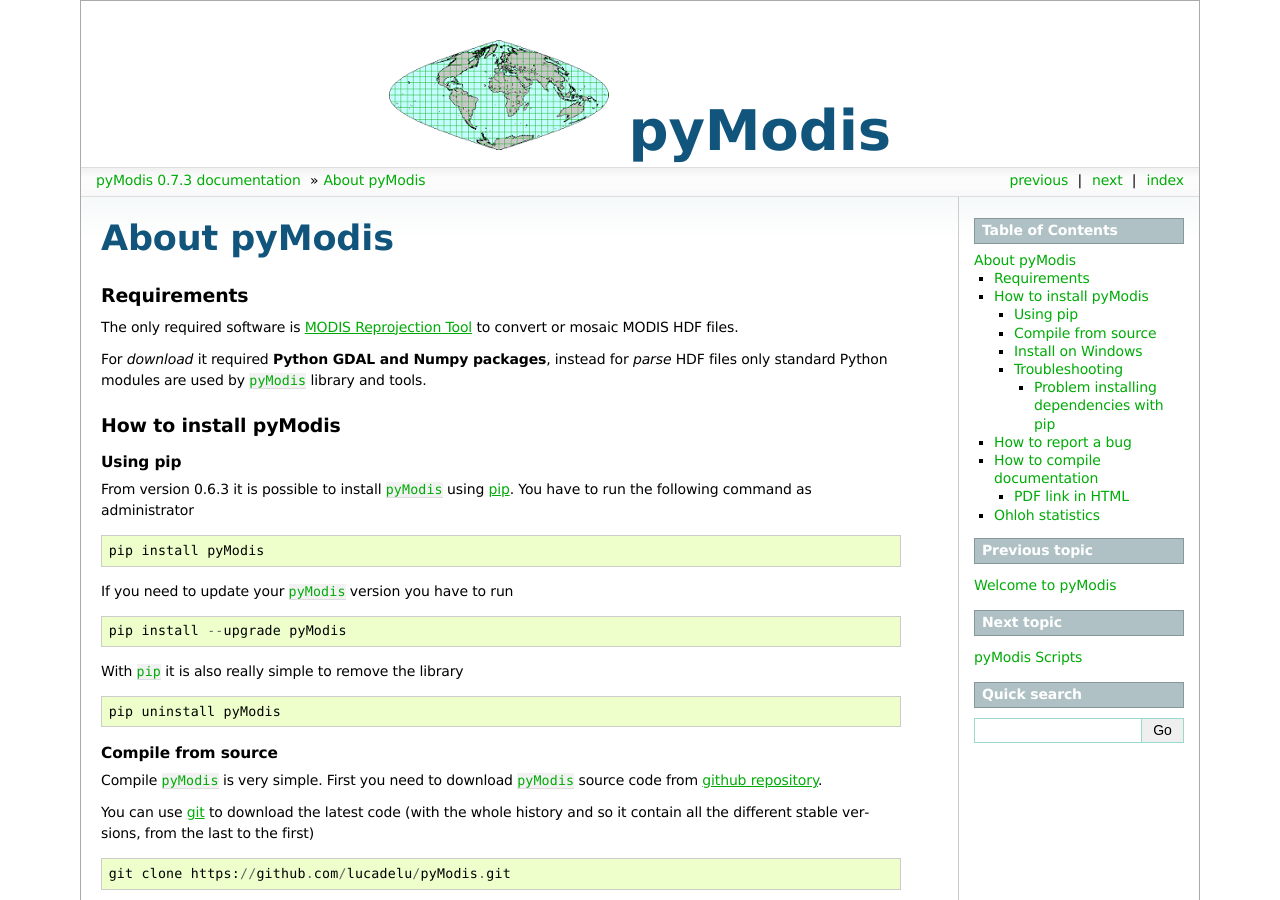
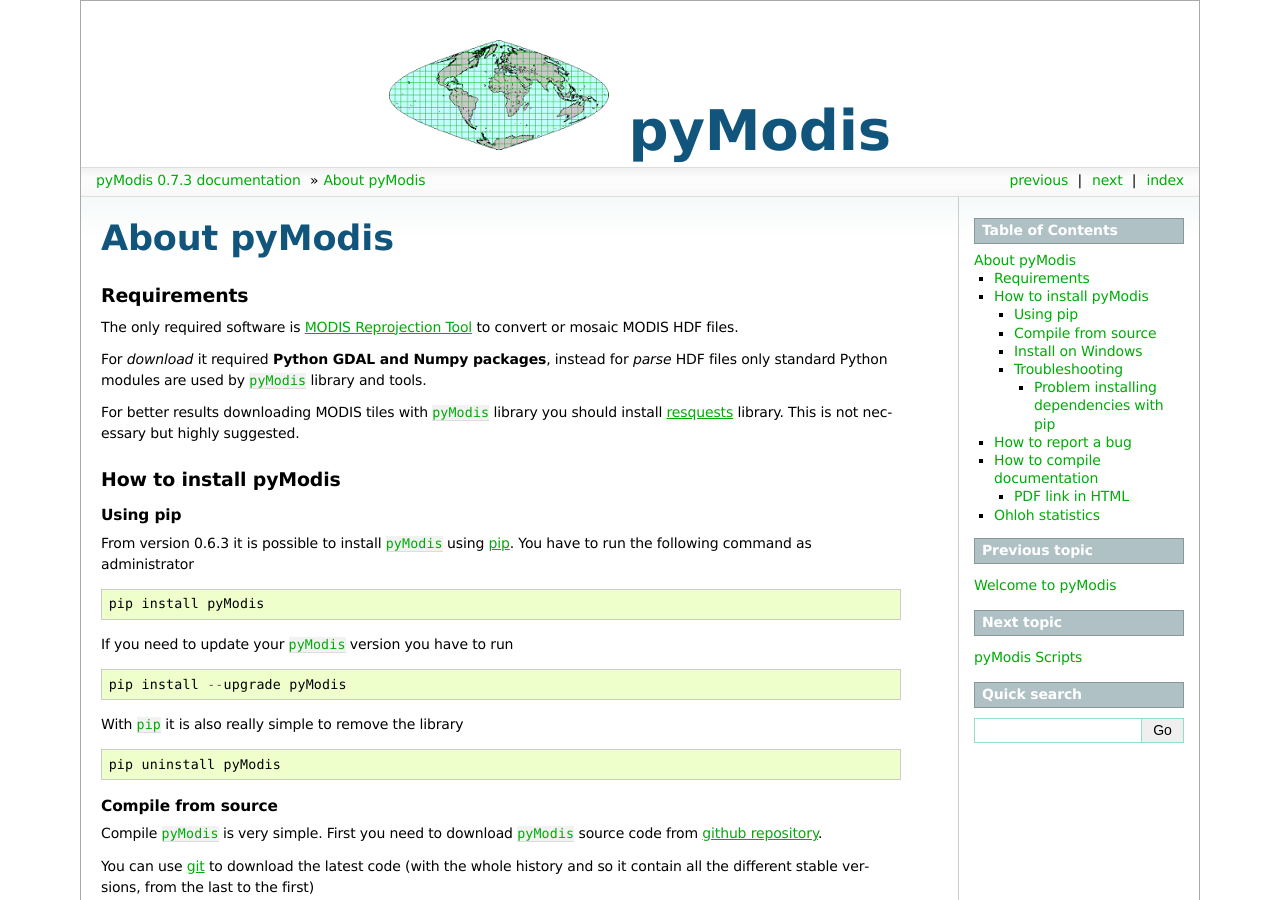
Before and after one commit to lucadelu/pyModis, a Sphinx documentation site: the page built from docs/source/info.rst, in a window 1280 px wide and 900 px high. Built offline with Sphinx 7.4.7, drawn with Linux system fonts in a browser that asks for light colours; formulas are drawn with MathJax 3; a script that is not in the unit is left out; comment, search, counter and statistics services are not loaded; the version number is read from the project's files by our own code.

Commit message:
add requests library to documentation

```diff
--- a/docs/source/info.rst
+++ b/docs/source/info.rst
@@ -9,6 +9,10 @@ to convert or mosaic MODIS HDF files.
 
 For *download* it required **Python GDAL and Numpy packages**,  instead for *parse*
 HDF files only standard Python modules are used by ``pyModis`` library and tools.
+
+For better results downloading MODIS tiles with ``pyModis`` library you should
+install `resquests <http://docs.python-requests.org/en/latest/>`_ library.
+This is not necessary but highly suggested.
 
 How to install pyModis
 -----------------------
```
